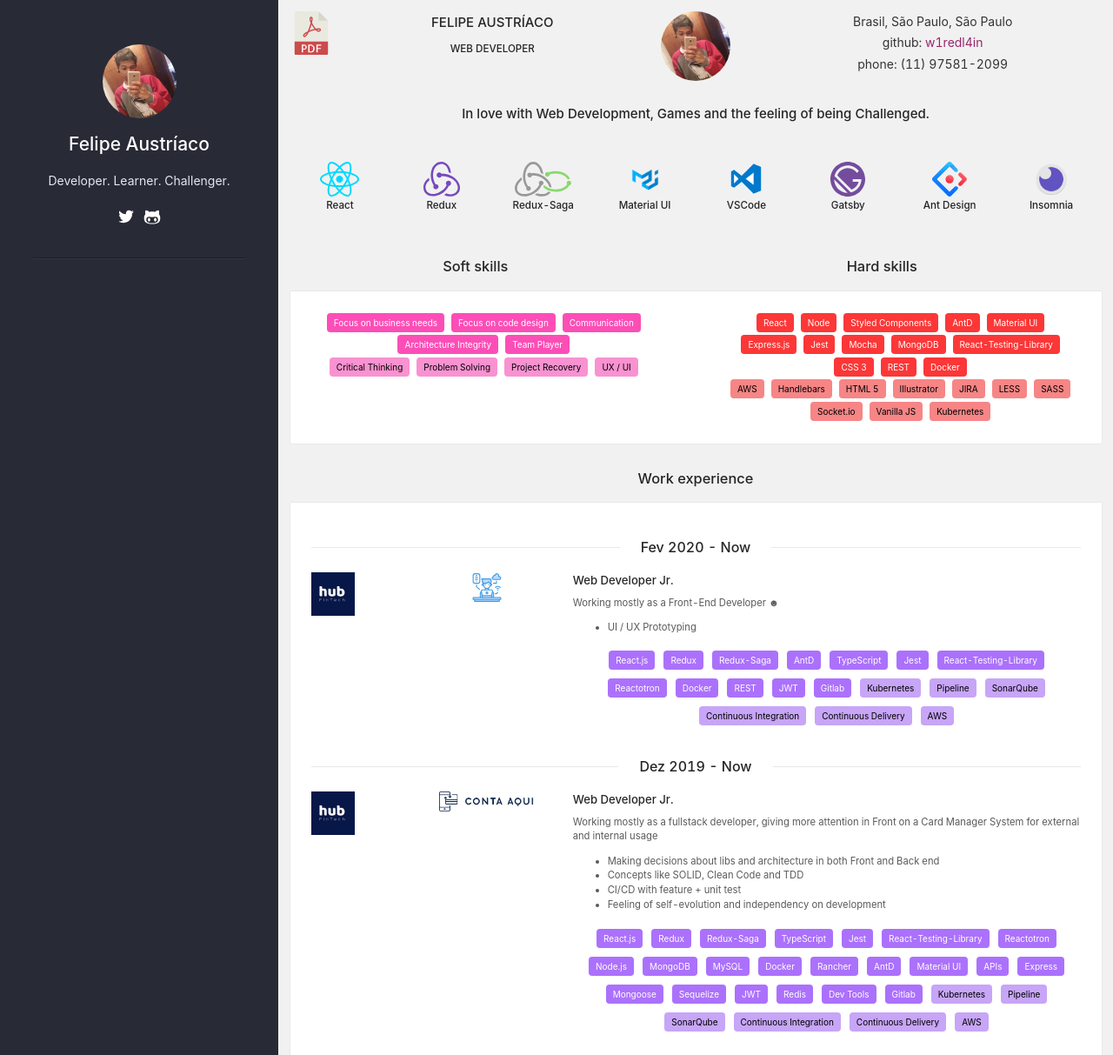
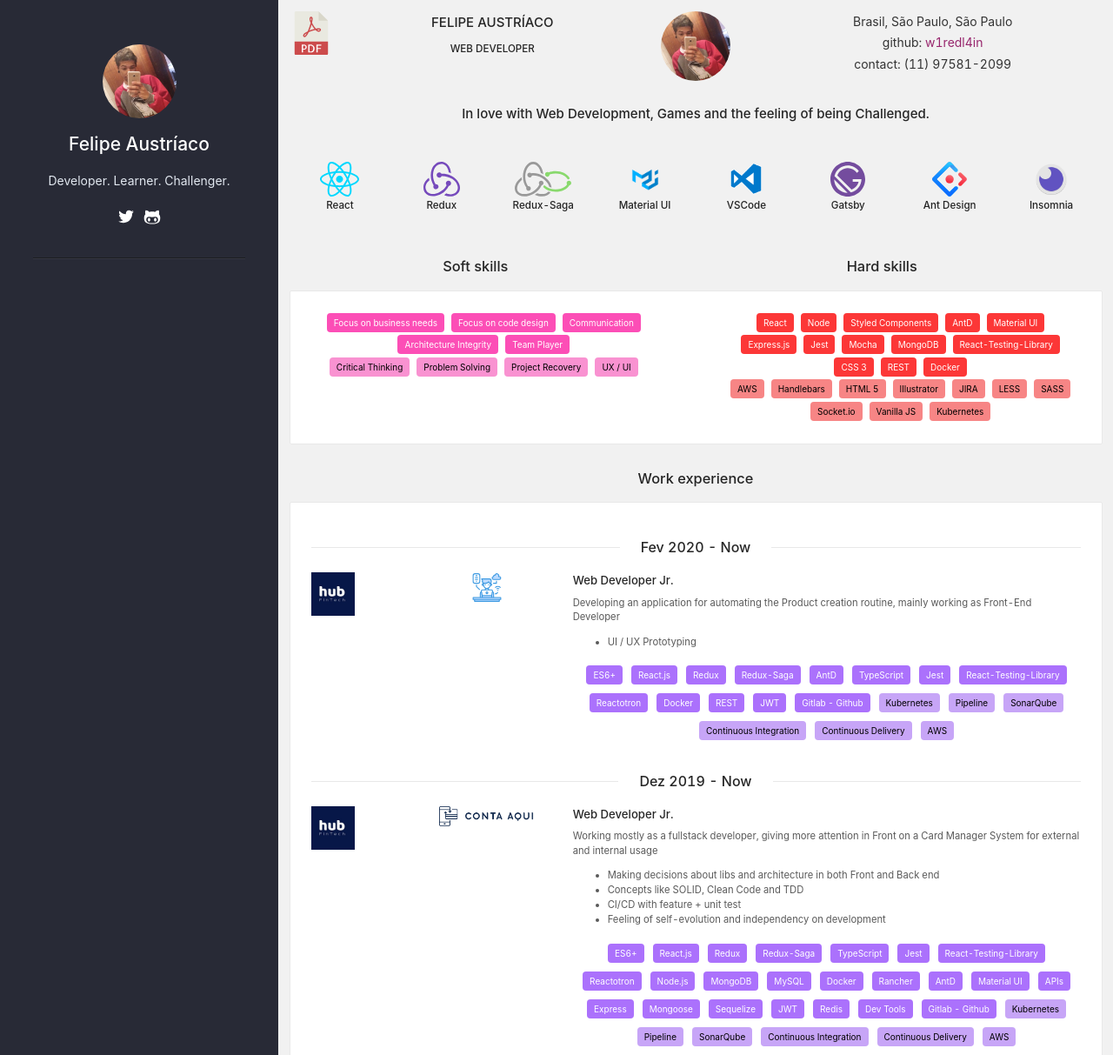
Before and after one commit to w1redl4in/cv, a Gatsby site: page / in a window 1280 px wide. Shown: the top 1213 px of the page at 87% size. Built offline with nearby package versions, Linux system fonts and the light colour scheme; Gatsby itself is replaced by a stand-in of ours.

Commit message:
refactoring some texts

```diff
--- a/src/components/CV/Header.js
+++ b/src/components/CV/Header.js
@@ -27,7 +27,7 @@
       <div>
         github: <a href="https://github.com/w1redl4in">w1redl4in</a>
       </div>
-      <div>phone: (11) 97581-2099</div>
+      <div>contact: (11) 97581-2099</div>
     </Col>
   </Row>
 )
--- a/src/components/CV/data.json
+++ b/src/components/CV/data.json
@@ -199,9 +199,10 @@
           "logoHeight": 40,
           "logo": "administrador.svg",
           "role": "Web Developer Jr.",
-          "description": "Working mostly as a Front-End Developer ☻",
+          "description": "Developing an application for automating the Product creation routine, mainly working as Front-End Developer",
           "stack": {
             "me": [
+              "ES6+",
               "React.js",
               "Redux",
               "Redux-Saga",
@@ -213,7 +214,7 @@
               "Docker",
               "REST",
               "JWT",
-              "Gitlab"
+              "Gitlab - Github"
             ],
             "all": [
               "Kubernetes",
@@ -244,6 +245,7 @@
           "description": "Working mostly as a fullstack developer, giving more attention in Front on a Card Manager System for external and internal usage",
           "stack": {
             "me": [
+              "ES6+",
               "React.js",
               "Redux",
               "Redux-Saga",
@@ -265,7 +267,7 @@
               "JWT",
               "Redis",
               "Dev Tools",
-              "Gitlab"
+              "Gitlab - Github"
             ],
             "all": [
               "Kubernetes",
@@ -323,7 +325,7 @@
     {
       "place": "Rocketseat",
       "period": "2019 - Now",
-      "degree": "Aprendizado e desenvolvimento de aplicações completas em tecnologias como Node Js, React Js e React Native"
+      "degree": "Bootcamp focado no desenvolvimento de diversas aplicações em tecnologias como Node.js, React.js, React-Native e serviços relacionados."
     },
     {
       "place": "ETEC Osasco II",
```
